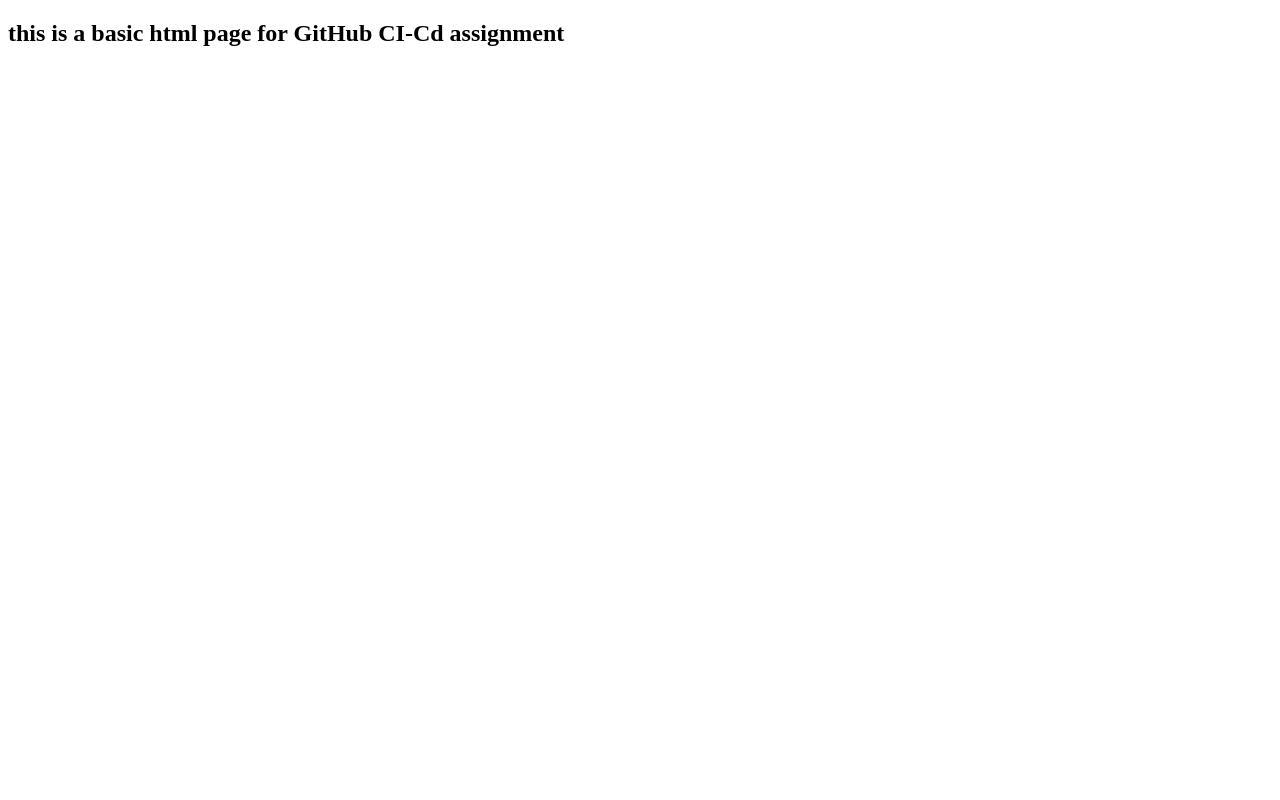
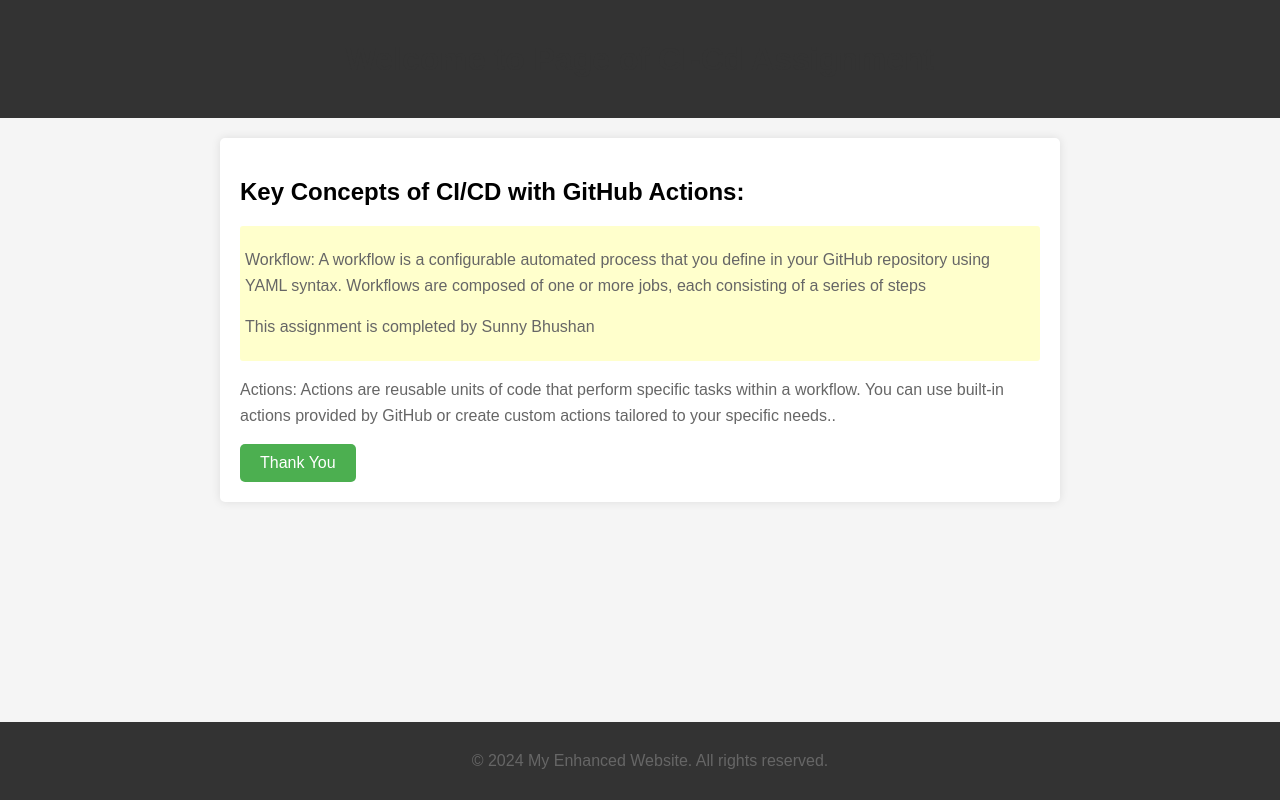
Before and after one commit to Sunny2883/github_CI-CD, a plain HTML site: page index.html in a window 1280 px wide. Drawn offline with Linux system fonts and the light colour scheme.

Commit message:
Added more content on html file

```diff
--- a/index.html
+++ b/index.html
@@ -1,11 +1,95 @@
 <!DOCTYPE html>
 <html lang="en">
+
 <head>
     <meta charset="UTF-8">
     <meta name="viewport" content="width=device-width, initial-scale=1.0">
-    <title>GitHub CI_CD </title>
+    <title>Basic html page for Git CI-CD Assignment</title>
+    <style>
+        body {
+            font-family: Arial, sans-serif;
+            margin: 0;
+            padding: 0;
+            background-color: #f5f5f5;
+        }
+
+        header {
+            background-color: #333;
+            color: white;
+            padding: 20px;
+            text-align: center;
+        }
+
+        footer {
+            background-color: #333;
+            color: white;
+            padding: 10px;
+            text-align: center;
+            position: fixed;
+            bottom: 0;
+            width: 100%;
+        }
+
+        .container {
+            max-width: 800px;
+            margin: 20px auto;
+            padding: 20px;
+            background-color: white;
+            border-radius: 5px;
+            box-shadow: 0 0 10px rgba(0, 0, 0, 0.1);
+        }
+
+        h1 {
+            color: #333;
+            margin-bottom: 20px;
+        }
+
+        p {
+            color: #666;
+            line-height: 1.6;
+        }
+
+        .highlight {
+            background-color: #ffffcc;
+            padding: 5px;
+            border-radius: 3px;
+        }
+
+        .btn {
+            background-color: #4CAF50;
+            color: white;
+            padding: 10px 20px;
+            text-align: center;
+            text-decoration: none;
+            display: inline-block;
+            border-radius: 5px;
+            transition: background-color 0.3s;
+        }
+
+        .btn:hover {
+            background-color: #45a049;
+        }
+    </style>
 </head>
+
 <body>
-    <h2>this is a basic html page for GitHub CI-Cd assignment</h2>
+    <header>
+        <h1>Welcome to Page of CI-Cd Assignment</h1>
+    </header>
+    <div class="container">
+        <h2>Key Concepts of CI/CD with GitHub Actions:</h2>
+        <div class="highlight">
+            <p>Workflow: A workflow is a configurable automated process that you define in your GitHub repository using
+                YAML syntax. Workflows are composed of one or more jobs, each consisting of a series of steps</p>
+            <p>This assignment is completed by Sunny Bhushan</p>
+        </div>
+        <p>Actions: Actions are reusable units of code that perform specific tasks within a workflow. You can use
+            built-in actions provided by GitHub or create custom actions tailored to your specific needs..</p>
+        <a href="#" class="btn">Thank You</a>
+    </div>
+    <footer>
+        <p>&copy; 2024 My Enhanced Website. All rights reserved.</p>
+    </footer>
 </body>
+
 </html>
```
